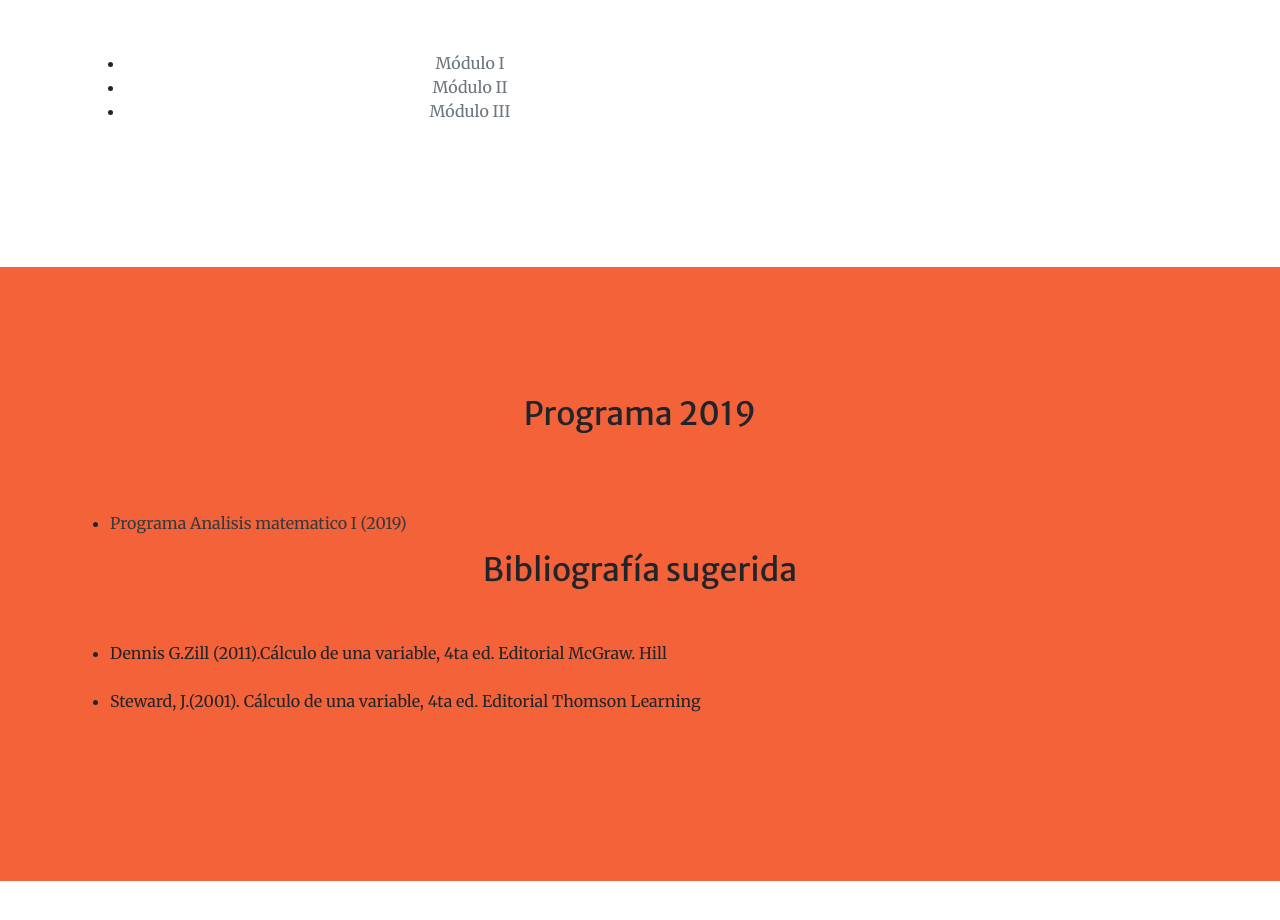
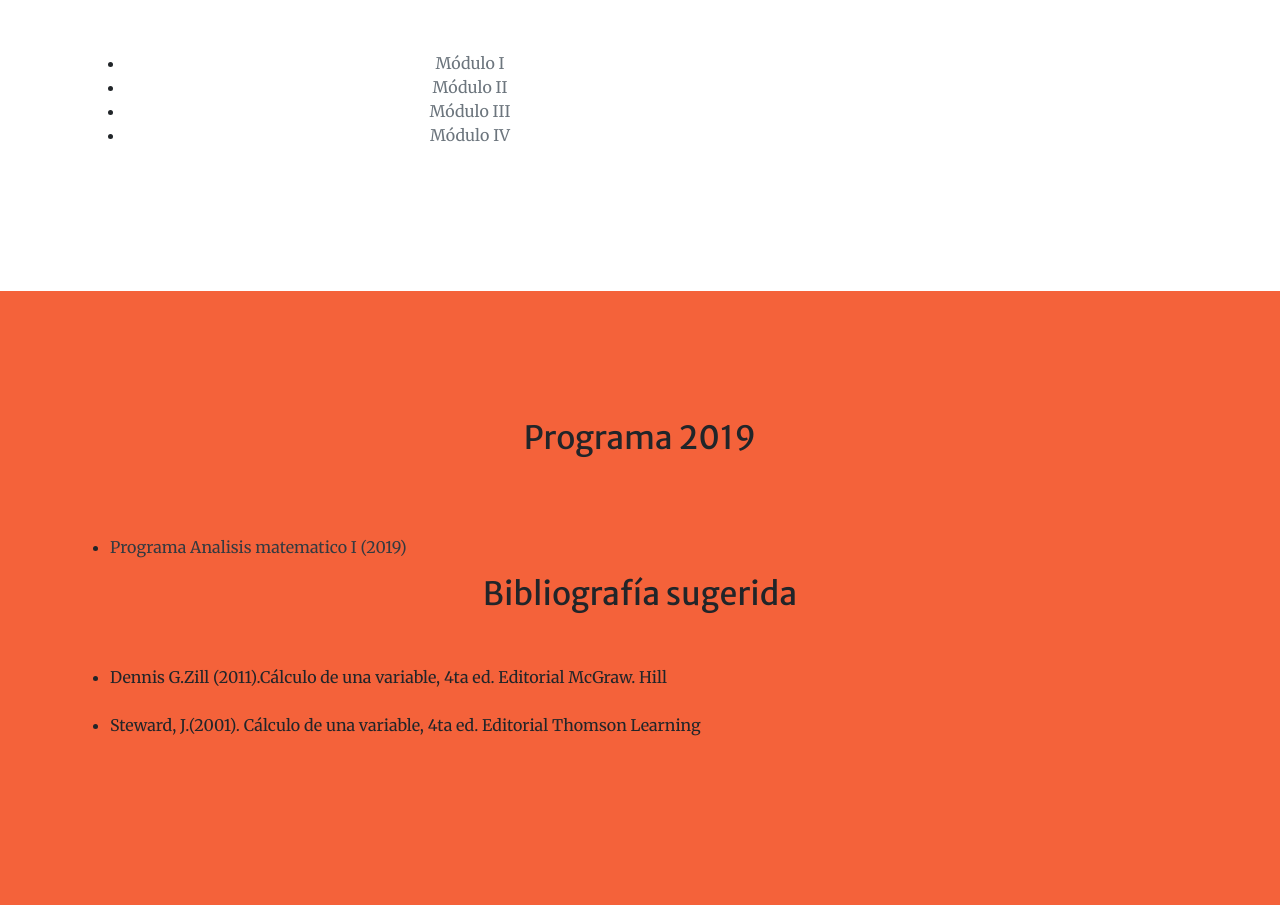
Before and after one commit to DavidJorrin/analisis_bio, a website with bundled scripts: page index.html in a window 1280 px wide. Shown: the part 1360-2280 px from the top of the page. Built offline with nearby package versions, Linux system fonts and the light colour scheme.

Commit message:
agregue practica 4

```diff
--- a/index.html
+++ b/index.html
@@ -102,8 +102,8 @@
                    <li><a class="text-muted mt-0" href="Descarga/Unidad_I.pdf" download="ModuloI">Módulo I</a> </li>
                    <li><a class="text-muted mt-0" href="Descarga/Unidad_II.pdf" download="ModuloII">Módulo II</a> </li>
                    <li><a class="text-muted mt-0" href="Descarga/Unidad_III.pdf" download="ModuloIII">Módulo III</a> </li>
-                  <!-- <li><a class="text-muted mt-0" href="Descarga/Unidad_IV.pdf" download="ModuloIV">Módulo IV</a> </li>
-                   <li><a class="text-muted mt-0" href="Descarga/Unidad_V.pdf" download="ModuloV">Módulo V</a> </li>
+                   <li><a class="text-muted mt-0" href="Descarga/Unidad_IV.pdf" download="ModuloIV">Módulo IV</a> </li>
+                 <!--   <li><a class="text-muted mt-0" href="Descarga/Unidad_V.pdf" download="ModuloV">Módulo V</a> </li>
                    <li><a class="text-muted mt-0" href="Descarga/Unidad_VI.pdf" download="ModuloVI">Módulo VI</a> </li>
                    <li><a class="text-muted mt-0" href="Descarga/Unidad_VII.pdf" download="ModuloVII">Módulo VII</a> </li> -->
                  </ul> </p>
```
